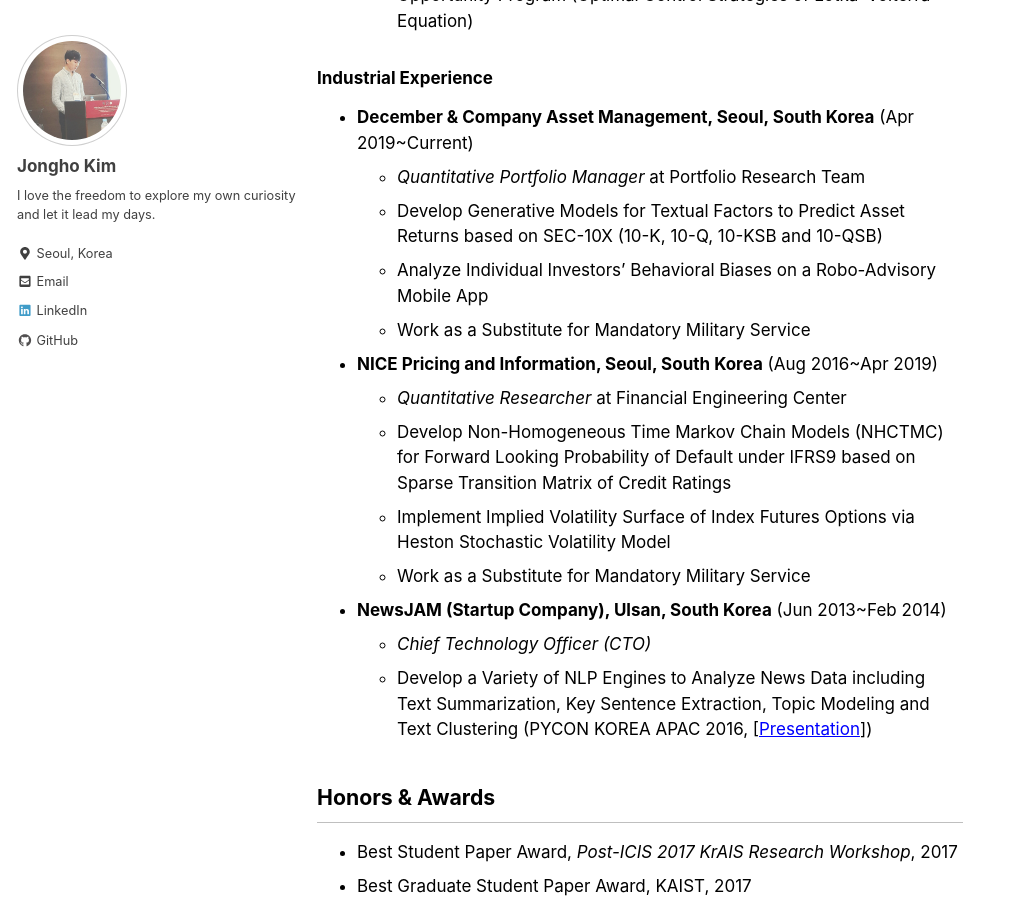
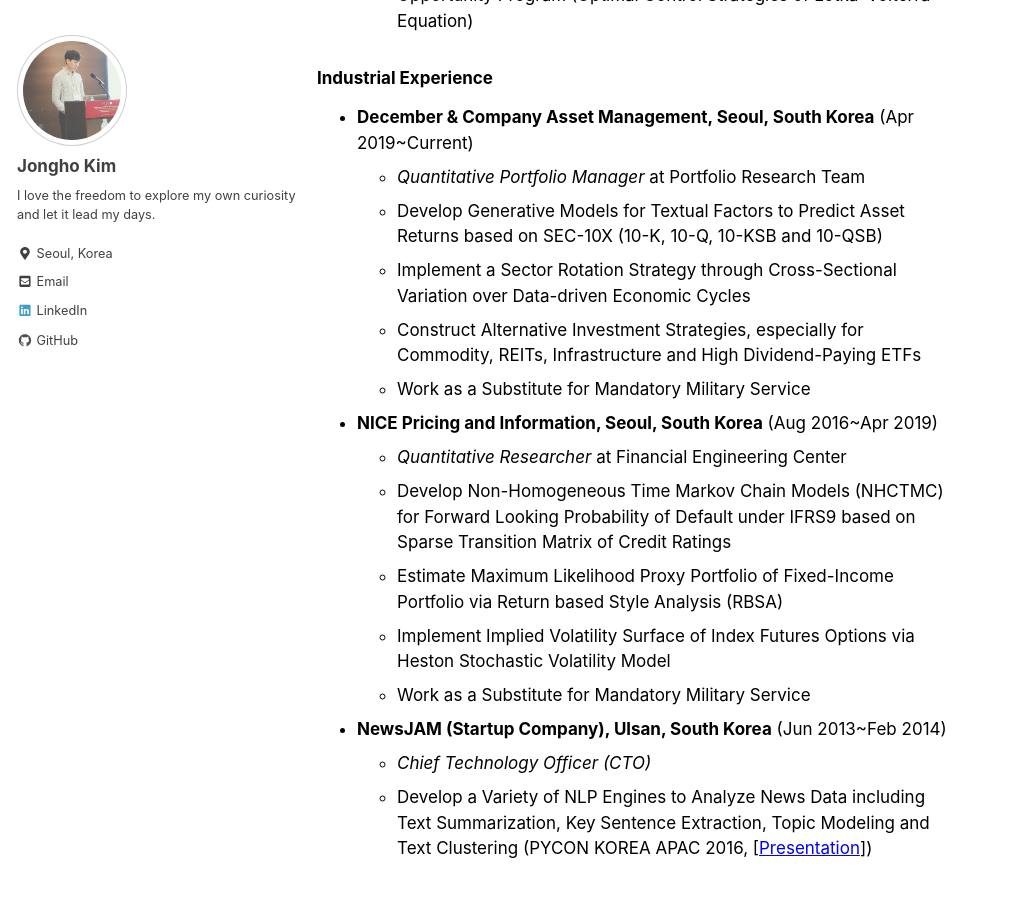
Before and after one commit to jonghkim/jonghkim.github.io, a Jekyll site: the page built from _pages/about.md, in a window 1280 px wide and 900 px high, scrolled down 1062 px. Shown: the whole window, without its empty margins (0-1009 px from the left). Built offline with Jekyll 4.4.1, drawn with Linux system fonts in a browser that asks for light colours; nearby versions of some CDN libraries.

Commit message:
CV updated

```diff
--- a/_pages/about.md
+++ b/_pages/about.md
@@ -28,12 +28,14 @@ last_modified_at: 2019-03-19
 - **December & Company Asset Management, Seoul, South Korea** (Apr 2019~Current)
     - *Quantitative Portfolio Manager* at Portfolio Research Team
     - Develop Generative Models for Textual Factors to Predict Asset Returns based on SEC-10X (10-K, 10-Q, 10-KSB and 10-QSB)
-    - Analyze Individual Investors' Behavioral Biases on a Robo-Advisory Mobile App
+    - Implement a Sector Rotation Strategy through Cross-Sectional Variation over Data-driven Economic Cycles
+    - Construct Alternative Investment Strategies, especially for Commodity, REITs, Infrastructure and High Dividend-Paying ETFs
     - Work as a Substitute for Mandatory Military Service
 
 - **NICE Pricing and Information, Seoul, South Korea** (Aug 2016~Apr 2019)
     - *Quantitative Researcher* at Financial Engineering Center
     - Develop Non-Homogeneous Time Markov Chain Models (NHCTMC) for Forward Looking Probability of Default under IFRS9 based on Sparse Transition Matrix of Credit Ratings
+    - Estimate Maximum Likelihood Proxy Portfolio of Fixed-Income Portfolio via Return based Style Analysis (RBSA)
     - Implement Implied Volatility Surface of Index Futures Options via Heston Stochastic Volatility Model
     - Work as a Substitute for Mandatory Military Service
 
```
